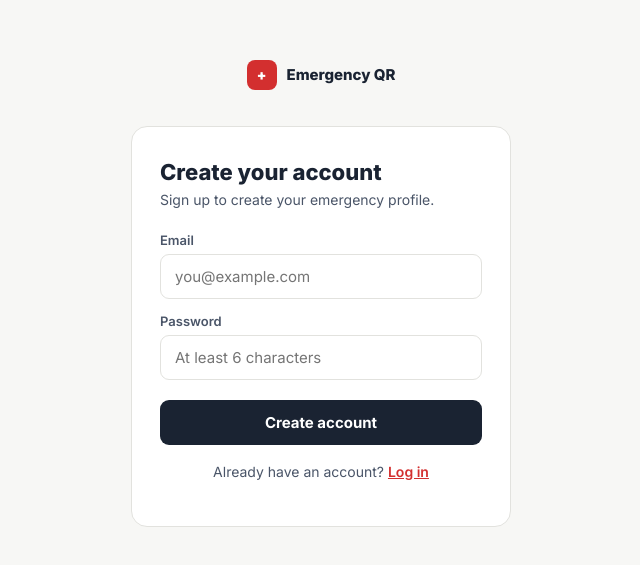
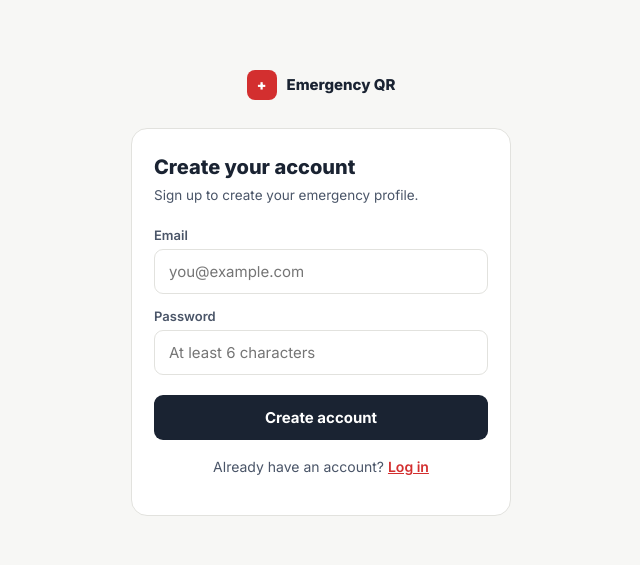
Before and after one commit to YASHRAJPUT7766/Emergency-Qr, a React (Vite) app: page /signup in a window 1280 px wide. Shown: the part 107-672 px from the top of the page, without its empty margins (319-959 px from the left). Built offline with nearby package versions, Linux system fonts and the light colour scheme; no server answers.

Commit message:
Add files via upload

```diff
--- a/src/components/AuthLayout.jsx
+++ b/src/components/AuthLayout.jsx
@@ -4,23 +4,23 @@ export default function AuthLayout({ title, subtitle, children }) {
   return (
     <div style={{
       minHeight: '100vh', display: 'flex', alignItems: 'center', justifyContent: 'center',
-      padding: 24, background: 'var(--paper)'
+      padding: '20px 16px', background: 'var(--paper)', boxSizing: 'border-box'
     }}>
       <div style={{ width: '100%', maxWidth: 380 }}>
-        <Link to="/" style={{ display: 'flex', alignItems: 'center', gap: 10, textDecoration: 'none', marginBottom: 36, justifyContent: 'center' }}>
+        <Link to="/" style={{ display: 'flex', alignItems: 'center', gap: 10, textDecoration: 'none', marginBottom: 28, justifyContent: 'center' }}>
           <div style={{
             width: 30, height: 30, borderRadius: 8, background: 'var(--red)',
             display: 'flex', alignItems: 'center', justifyContent: 'center',
-            color: 'white', fontWeight: 900, fontSize: 14
+            color: 'white', fontWeight: 900, fontSize: 14, flexShrink: 0
           }}>+</div>
           <span style={{ fontWeight: 800, fontSize: 15, color: 'var(--ink)' }}>Emergency QR</span>
         </Link>
         <div style={{
           background: 'white', border: '1px solid var(--line)', borderRadius: 16,
-          padding: '32px 28px'
+          padding: '26px 22px', boxSizing: 'border-box'
         }}>
-          <h1 style={{ fontSize: 22, fontWeight: 800, margin: '0 0 6px' }}>{title}</h1>
-          <p style={{ fontSize: 14, color: 'var(--ink-soft)', margin: '0 0 24px' }}>{subtitle}</p>
+          <h1 style={{ fontSize: 20, fontWeight: 800, margin: '0 0 6px' }}>{title}</h1>
+          <p style={{ fontSize: 13.5, color: 'var(--ink-soft)', margin: '0 0 22px', lineHeight: 1.5 }}>{subtitle}</p>
           {children}
         </div>
       </div>
```
